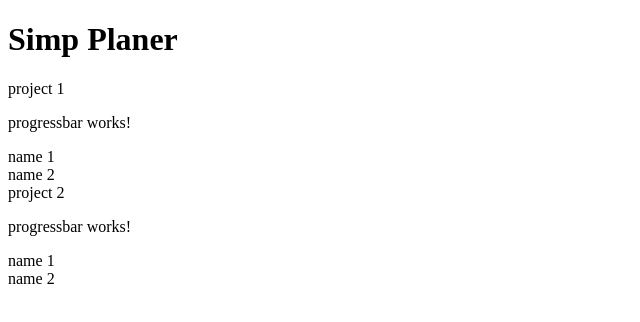
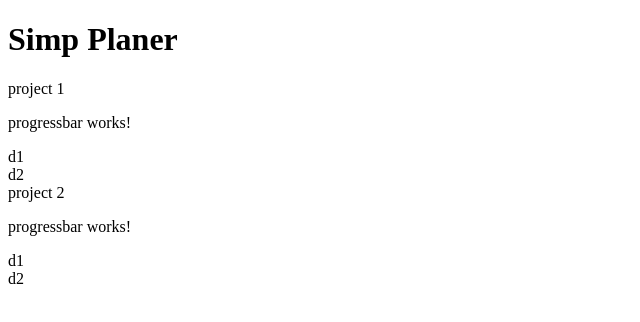
Before and after one commit to RouvenGonzalez/App-Template, an Angular app in the folder projekt/: page / in a window 1280 px wide. Shown: the top 322 px of the page, without its empty margins (0-640 px from the left). Built offline with nearby package versions, Linux system fonts and the light colour scheme.

Commit message:
#2 changed the task view intask.component.html

```diff
--- a/projekt/src/app/task/task.component.html
+++ b/projekt/src/app/task/task.component.html
@@ -1,3 +1,3 @@
 <div *ngFor="let task of getTasks()">
-  {{task.name}}
+  {{task.description}}{{task.status}}
 </div>
```
